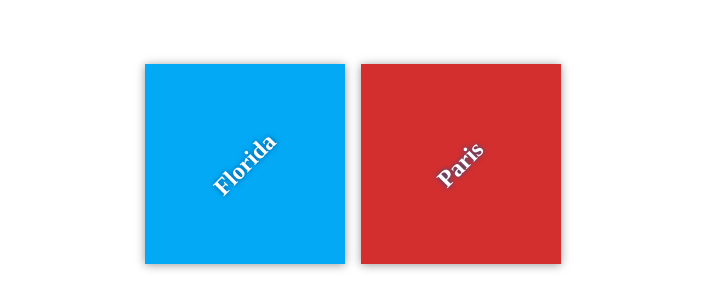
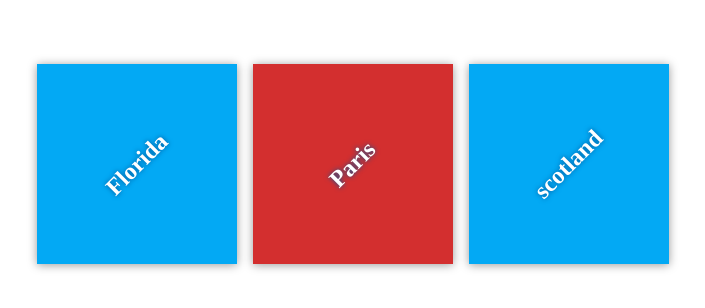
Before and after one commit to konica2428/my-travel-plans, a plain HTML site: page index.html in a window 1280 px wide. Shown: the part 236-544 px from the top of the page, without its empty margins (287-992 px from the left). Drawn offline with Linux system fonts and the light colour scheme.

Commit message:
refactor:New Destination addition

```diff
--- a/index.html
+++ b/index.html
@@ -17,6 +17,9 @@
             <div class="destination" id="paris">
                 <h2>Paris</h2>
             </div>
+            <div class="destination" id="scotland">
+                <h2>scotland</h2>
+            </div>
         </div>
     </div>
 
```
